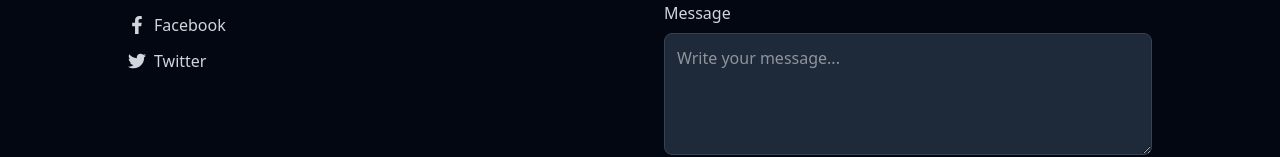
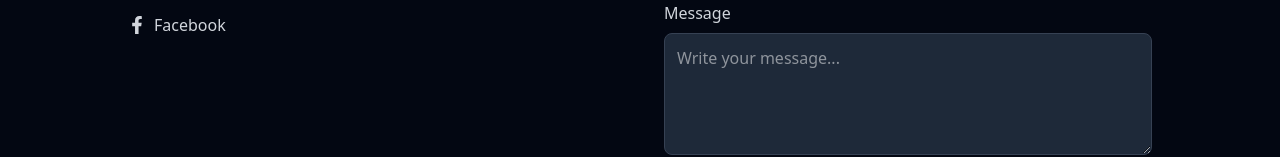
Before and after one commit to hridoy667/personal-portfolio-react, a React (Vite) app: page / in a window 1280 px wide. Shown: the part 2395-2552 px from the top of the page. Built offline with nearby package versions, Linux system fonts and the light colour scheme.

Commit message:
some changes done

```diff
--- a/src/components/Contact.jsx
+++ b/src/components/Contact.jsx
@@ -63,15 +63,6 @@ export default function Contact() {
                   <span>Facebook</span>
                 </a>
 
-                <a
-                  href="https://twitter.com"
-                  target="_blank"
-                  rel="noopener noreferrer"
-                  className="flex items-center space-x-2 text-gray-300 hover:text-blue-500"
-                >
-                  <FaTwitter className="text-lg" />
-                  <span>Twitter</span>
-                </a>
 
               </div>
             </div>
--- a/src/components/Hero.jsx
+++ b/src/components/Hero.jsx
@@ -30,12 +30,22 @@ export default function Hero() {
             data-aos="fade-up"
             data-aos-delay="200"
           >
-            <button className="bg-white hover:bg-blue-300 text-gray-950 font-semibold rounded-2xl text-sm px-6 py-2.5 transition duration-300">
-              Resume
-            </button>
-            <button className="bg-white hover:bg-blue-300 text-gray-950 font-semibold rounded-full text-sm px-6 py-2.5 transition duration-300">
-              Contact
-            </button>
+            <a
+              href="https://your-cv-drive-link-here"
+              target="_blank"
+              rel="noopener noreferrer"
+              className="bg-white hover:bg-blue-300 text-gray-950 font-semibold rounded-2xl text-sm px-6 py-2.5 transition duration-300 inline-block text-center"
+            >
+  Resume
+</a>
+
+            <a
+            href="#contact"
+            className="bg-white hover:bg-blue-300 text-gray-950 font-semibold rounded-full text-sm px-6 py-2.5 transition duration-300 inline-block text-center"
+            >
+  Contact
+</a>
+
           </div>
         </div>
 
```
